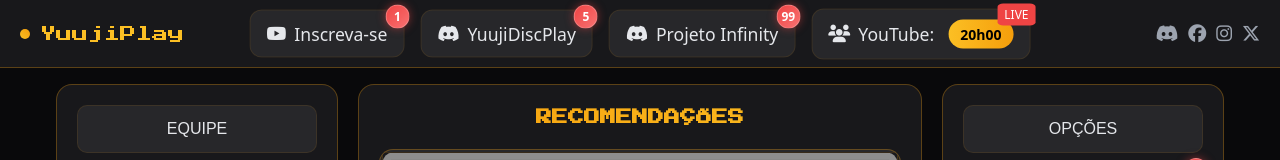
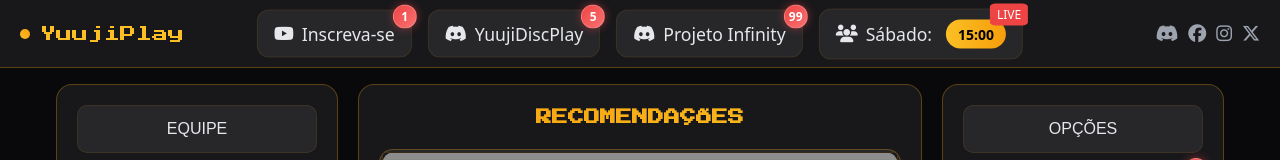
Before and after one commit to YuujiPlay/Projeto-Infinity, a plain HTML site: page index.html in a window 1280 px wide. Shown: the top 160 px of the page. Drawn offline with Linux system fonts and the light colour scheme; grey boxes are pictures that could not be loaded.

Commit message:
Update index.html

```diff
--- a/index.html
+++ b/index.html
@@ -45,8 +45,8 @@
             </a>
             <div class="top-card">
                 <i class="fas fa-users"></i>
-                <span>YouTube: </span>
-                <div class="members-count-gradient">20h00</div>
+                <span>Sábado: </span>
+                <div class="members-count-gradient">15:00</div>
                 <div class="badge">LIVE</div>
             </div>
         </div>
```
